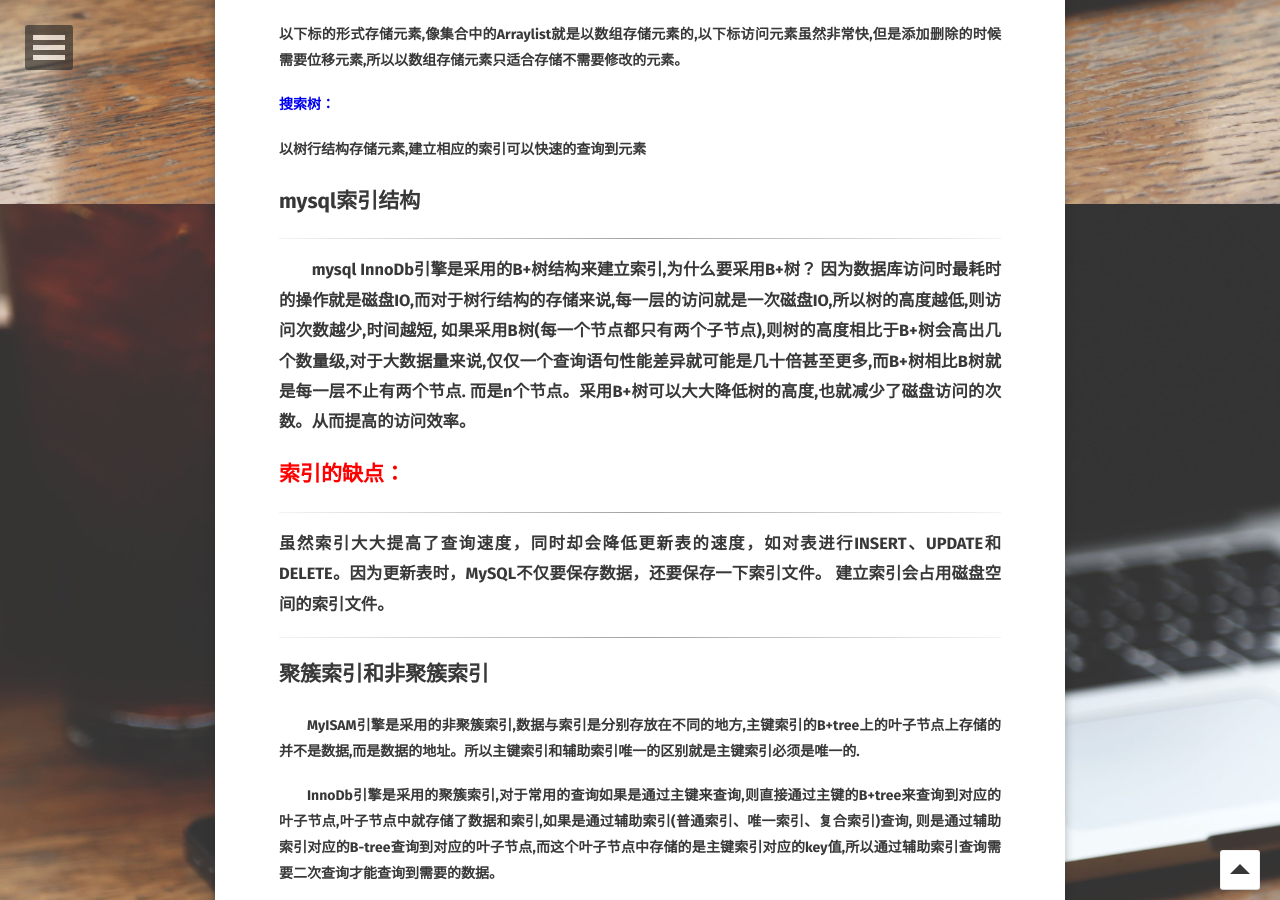
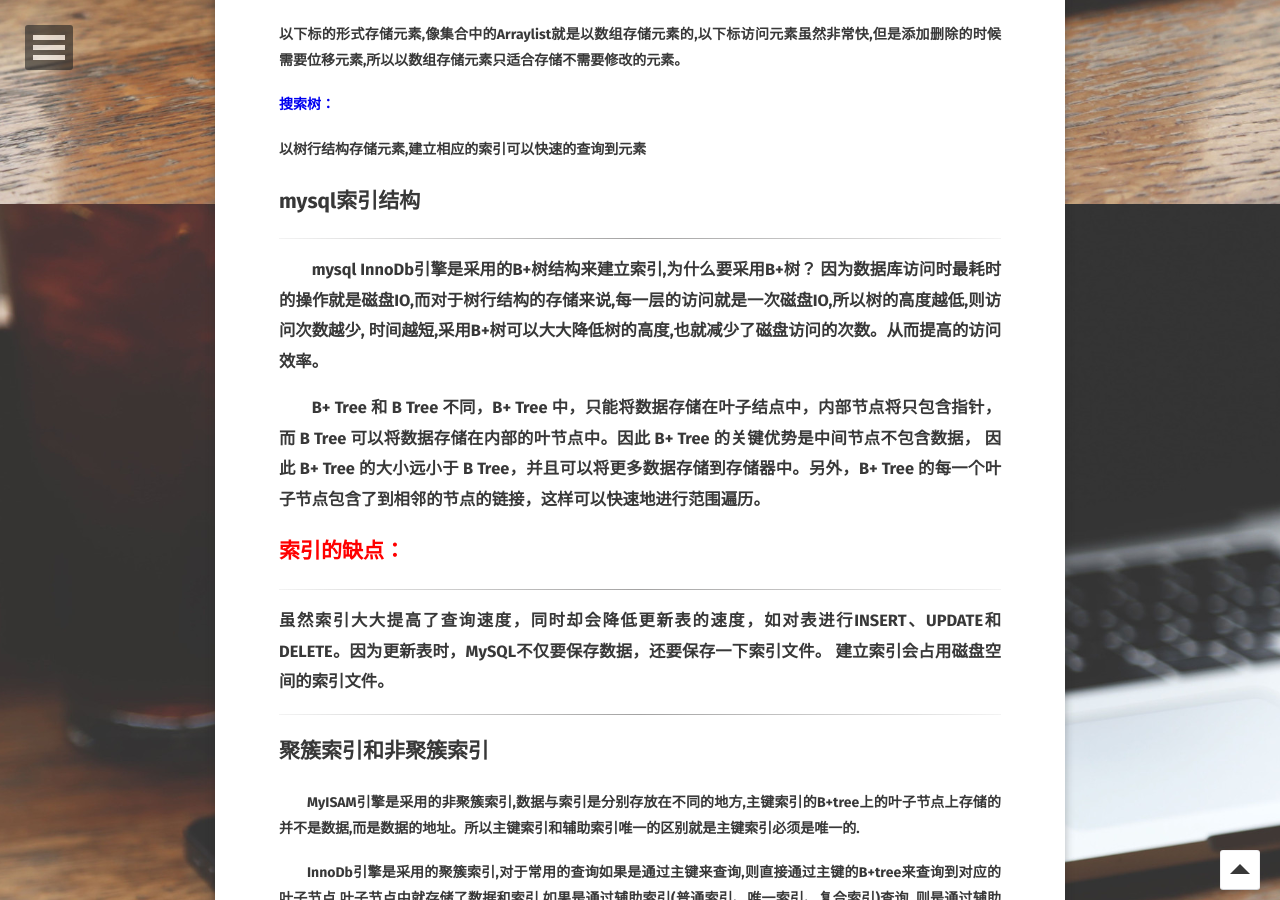
Before and after one commit to foreachlife/foreachlife.github.io, a Jekyll site: the page built from _posts/2019-03-16-mysql InnoDb index.markdown, in a window 1280 px wide and 900 px high, scrolled down 696 px. Built offline with Jekyll 4.4.1, drawn with Linux system fonts in a browser that asks for light colours; some web fonts are replaced; comment, search, counter and statistics services are not loaded.

```diff
--- a/_posts/2019-03-16-mysql InnoDb index.markdown
+++ b/_posts/2019-03-16-mysql InnoDb index.markdown
@@ -18,9 +18,10 @@ dataset:    /projectors/data.json
 <h4><font color='###000FF'>搜索树：</font></h4><h4>以树行结构存储元素,建立相应的索引可以快速的查询到元素</h4>
 <h2>mysql索引结构</h2>
 <hr>
-<h3>&emsp;&emsp;mysql InnoDb引擎是采用的B+树结构来建立索引,为什么要采用B+树？ 因为数据库访问时最耗时的操作就是磁盘IO,而对于树行结构的存储来说,每一层的访问就是一次磁盘IO,所以树的高度越低,则访问次数越少,时间越短,
-如果采用B树(每一个节点都只有两个子节点),则树的高度相比于B+树会高出几个数量级,对于大数据量来说,仅仅一个查询语句性能差异就可能是几十倍甚至更多,而B+树相比B树就是每一层不止有两个节点.
-而是n个节点。采用B+树可以大大降低树的高度,也就减少了磁盘访问的次数。从而提高的访问效率。</h3>
+<h3>&emsp;&emsp;mysql InnoDb引擎是采用的B+树结构来建立索引,为什么要采用B+树？ 因为数据库访问时最耗时的操作就是磁盘IO,而对于树行结构的存储来说,每一层的访问就是一次磁盘IO,所以树的高度越低,则访问次数越少,
+时间越短,采用B+树可以大大降低树的高度,也就减少了磁盘访问的次数。从而提高的访问效率。</h3>
+<h3>&emsp;&emsp;B+ Tree 和 B Tree 不同，B+ Tree 中，只能将数据存储在叶子结点中，内部节点将只包含指针，而 B Tree 可以将数据存储在内部的叶节点中。因此 B+ Tree 的关键优势是中间节点不包含数据，
+因此 B+ Tree 的大小远小于 B Tree，并且可以将更多数据存储到存储器中。另外，B+ Tree 的每一个叶子节点包含了到相邻的节点的链接，这样可以快速地进行范围遍历。</h3>
 <h2><font color='red'>索引的缺点：</font></h2>
 <hr>
 <h3>虽然索引大大提高了查询速度，同时却会降低更新表的速度，如对表进行INSERT、UPDATE和DELETE。因为更新表时，MySQL不仅要保存数据，还要保存一下索引文件。
```
